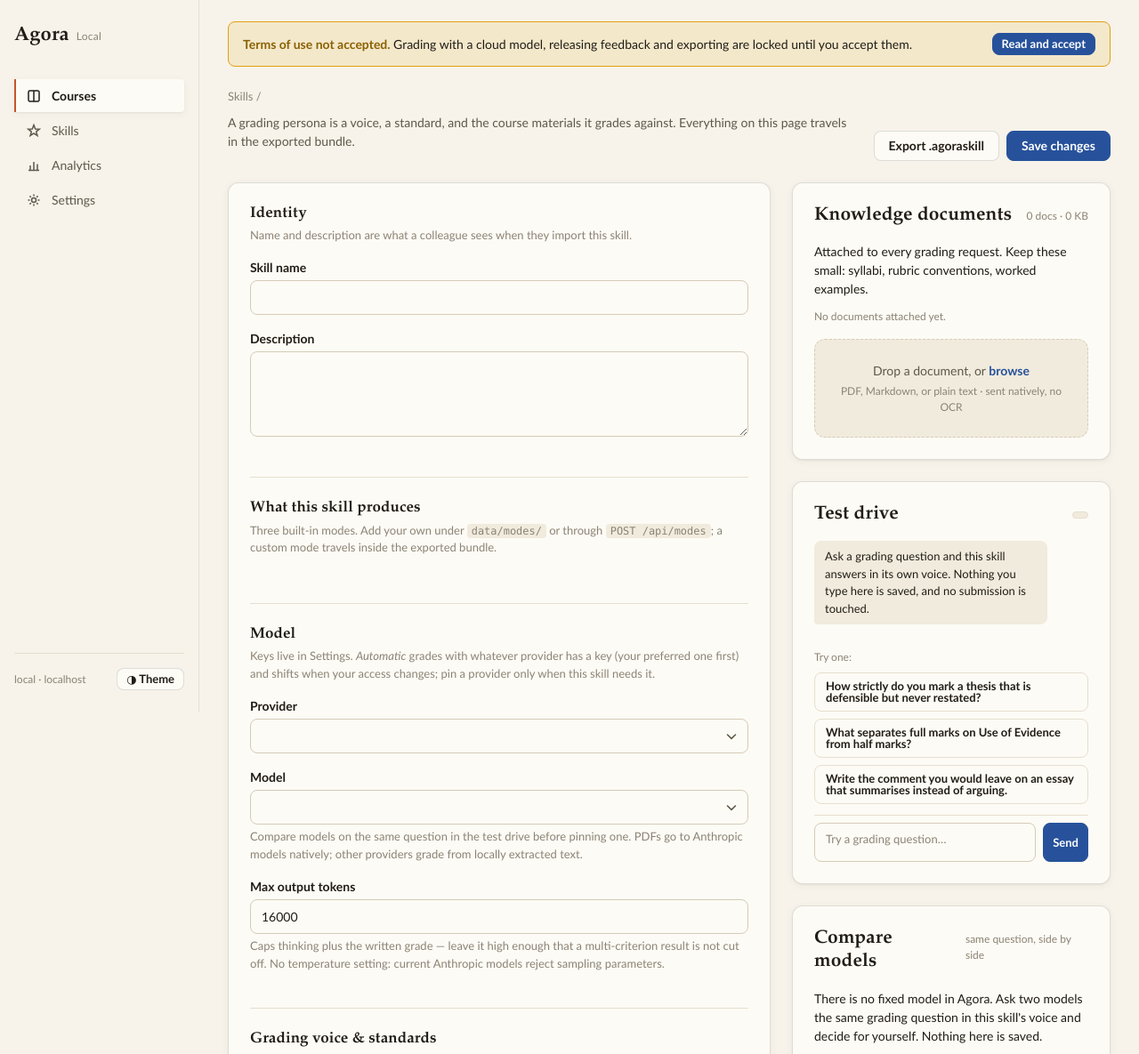
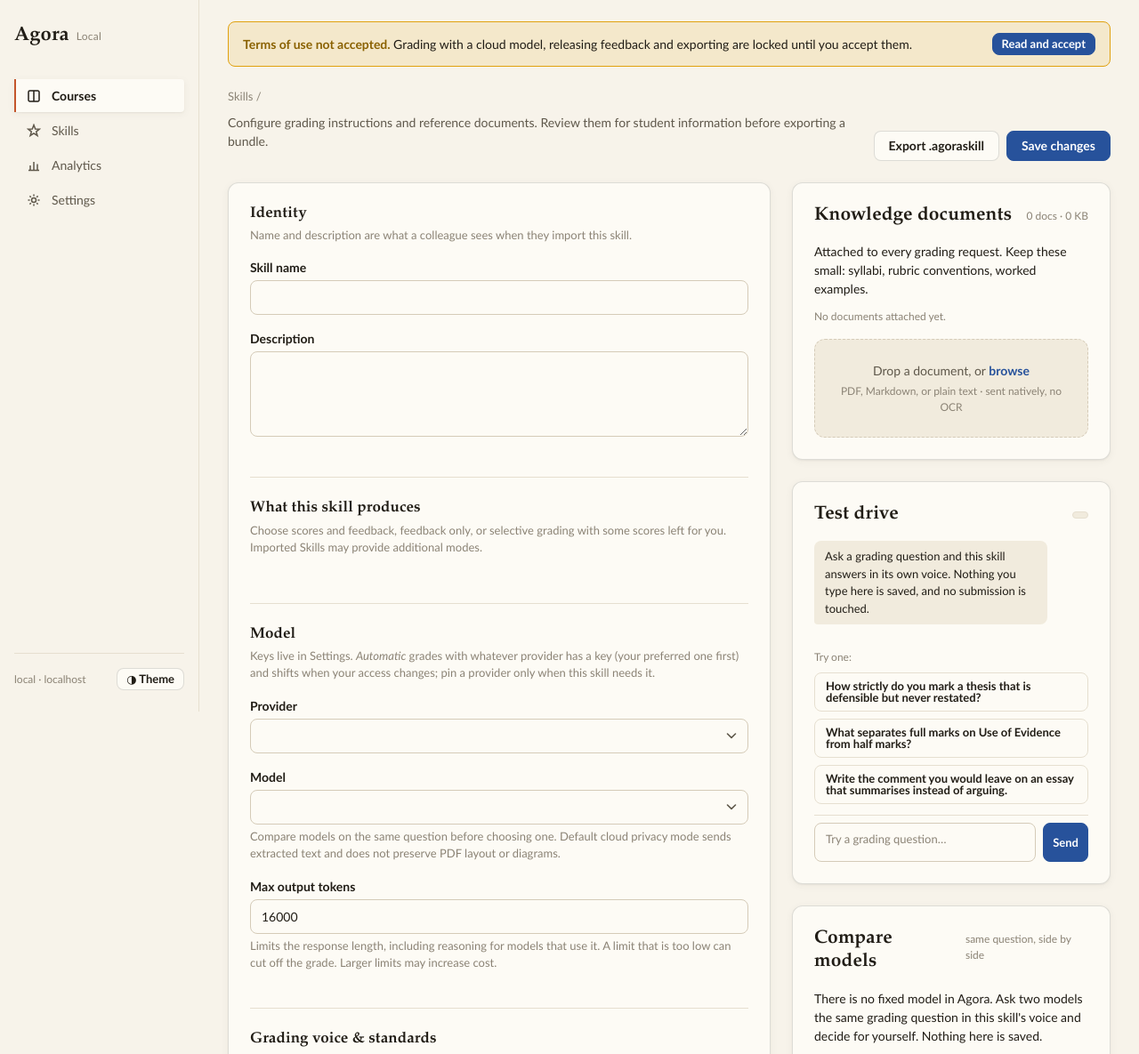
Before and after one commit to WithyDiamond466/agora-v2, a FastAPI app: template templates/skill_detail.html in a window 1280 px wide. Shown: the top 1185 px of the page at 89% size. Run offline with FastAPI, Linux system fonts and the light colour scheme; the template is opened without the code that fills it, so the values that code supplies are empty; parts of the project's set-up code (start-up, migrations or seed data) failed here and were passed over.

Commit message:
Fix default Skill form validation and clarify provider guidance

```diff
--- a/templates/skill_detail.html
+++ b/templates/skill_detail.html
@@ -25,8 +25,7 @@
   <div>
     <nav class="crumbs" aria-label="Breadcrumb"><a href="/skills">Skills</a> / {{ skill.name }}</nav>
     <h1>{{ skill.name }}</h1>
-    <p class="page-sub">A grading persona is a voice, a standard, and the course materials
-      it grades against. Everything on this page travels in the exported bundle.</p>
+    <p class="page-sub">Configure grading instructions and reference documents. Review them for student information before exporting a bundle.</p>
   </div>
   <div class="page-actions">
     <a class="btn" href="{{ url_export }}" download>Export .agoraskill</a>
@@ -53,8 +52,7 @@
 
         <div class="form-section">
           <h3>What this skill produces</h3>
-          <p class="section-sub">Three built-in modes. Add your own under <code>data/modes/</code> or through
-            <code>POST /api/modes</code>; a custom mode travels inside the exported bundle.</p>
+          <p class="section-sub">Choose scores and feedback, feedback only, or selective grading with some scores left for you. Imported Skills may provide additional modes.</p>
           <fieldset class="privacy-modes">
             <legend class="visually-hidden">Skill mode</legend>
             {% for m in modes | default([], true) %}
@@ -109,16 +107,13 @@
                 <option value="{{ skill.model }}" selected>{{ skill.model }}</option>
               {% endif %}
             </select>
-            <p class="hint">Compare models on the same question in the test drive before pinning one. PDFs go to
-              Anthropic models natively; other providers grade from locally extracted text.</p>
+            <p class="hint">Compare models on the same question before choosing one. Default cloud privacy mode sends extracted text and does not preserve PDF layout or diagrams.</p>
           </div>
           <div class="field">
             <label for="sk-maxtok">Max output tokens</label>
-            <input id="sk-maxtok" name="max_tokens" type="number" min="256" step="256"
+            <input id="sk-maxtok" name="max_tokens" type="number" min="256" step="1"
                    value="{{ skill.max_tokens | default(16000, true) }}">
-            <p class="hint">Caps thinking plus the written grade — leave it high enough that a
-              multi-criterion result is not cut off. No temperature setting: current Anthropic
-              models reject sampling parameters.</p>
+            <p class="hint">Limits the response length, including reasoning for models that use it. A limit that is too low can cut off the grade. Larger limits may increase cost.</p>
           </div>
         </div>
 
```
Also changed, not shown: tests/test_readiness.py (+16 -0 lines).
